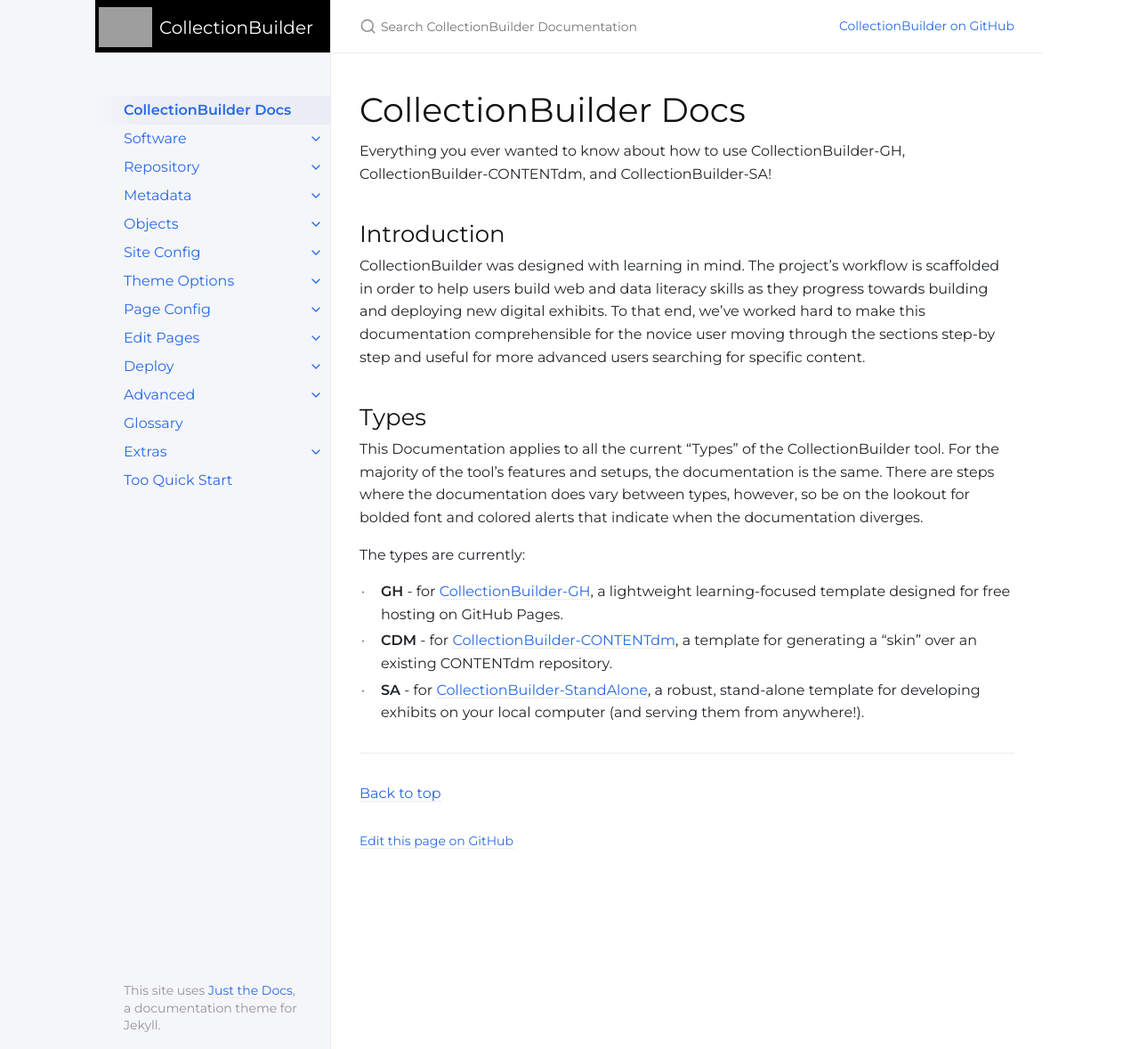
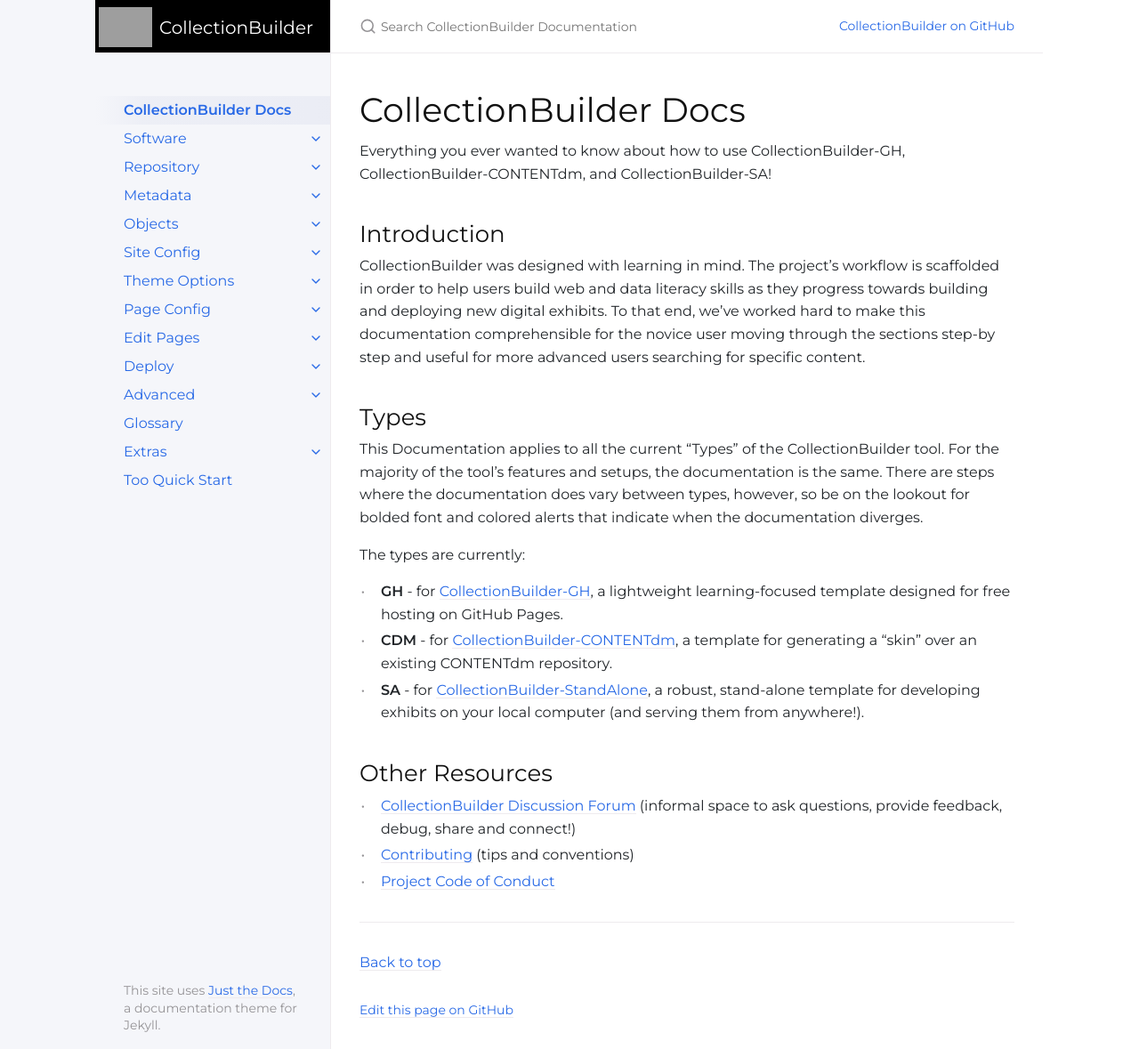
Before and after one commit to CollectionBuilder/cb-docs, a Jekyll site: the page built from index.md, in a window 1280 px wide and 1179 px high. Shown: the whole window at 89% size. Built offline with Jekyll 4.4.1, drawn with Linux system fonts in a browser that asks for light colours.

Commit message:
add resources links

```diff
--- a/index.md
+++ b/index.md
@@ -24,3 +24,9 @@ The types are currently:
 - **GH** - for [CollectionBuilder-GH](https://github.com/CollectionBuilder/collectionbuilder-gh), a lightweight learning-focused template designed for free hosting on GitHub Pages.
 - **CDM** - for [CollectionBuilder-CONTENTdm](https://github.com/CollectionBuilder/collectionbuilder-contentdm), a template for generating a "skin" over an existing CONTENTdm repository.
 - **SA** - for [CollectionBuilder-StandAlone](https://github.com/CollectionBuilder/collectionbuilder-sa), a robust, stand-alone template for developing exhibits on your local computer (and serving them from anywhere!).
+
+## Other Resources
+
+- [CollectionBuilder Discussion Forum](https://github.com/CollectionBuilder/collectionbuilder.github.io/discussions) (informal space to ask questions, provide feedback, debug, share and connect!)
+- [Contributing](https://github.com/CollectionBuilder/collectionbuilder.github.io/blob/main/CONTRIBUTING.md) (tips and conventions)
+- [Project Code of Conduct](https://github.com/CollectionBuilder/collectionbuilder.github.io/blob/main/CODE_OF_CONDUCT.md)
```
